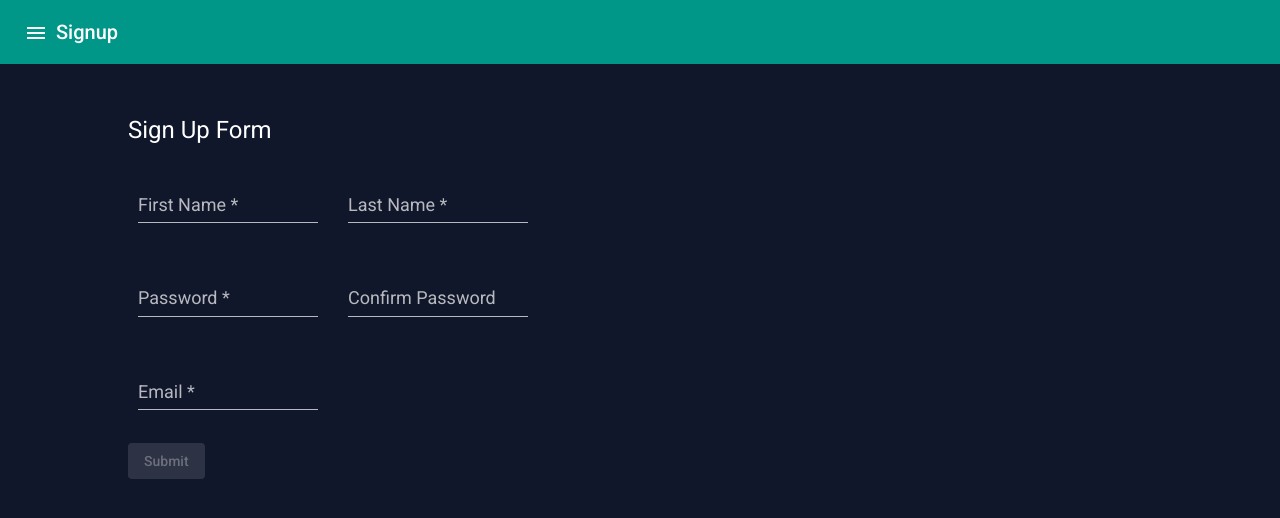
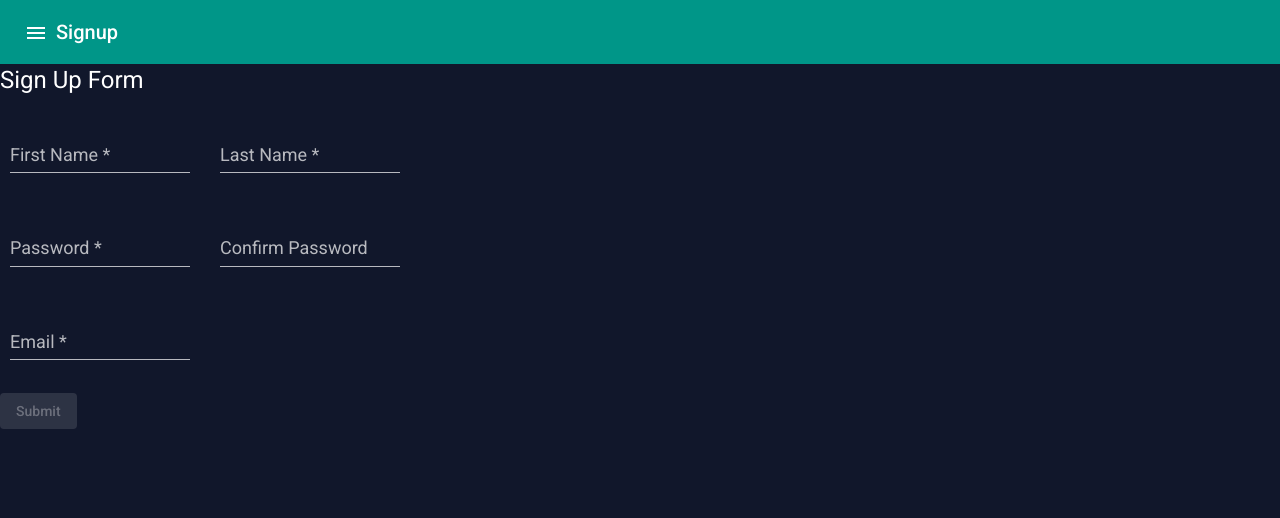
Before and after one commit to aaronpxavier/utopia-angular, an Angular app: page /signup in a window 1280 px wide. Shown: the top 518 px of the page. Built offline with nearby package versions, Linux system fonts and the light colour scheme.

Commit message:
moved container css class out of global scope

```diff
--- a/src/app/flight-booking/pages/flight-results-page/flight-results-page.component.html
+++ b/src/app/flight-booking/pages/flight-results-page/flight-results-page.component.html
@@ -1,6 +1,6 @@
 
 
-<div class="container">
+<div class="flt-results-container">
   <h1 class="flt-results-title">Departing Flights</h1>
   <app-flight-result-item *ngFor="let flight of departureFlights" [flight]="flight"></app-flight-result-item>
   <h1 class="flt-results-title" *ngIf="returnFlights.length > 0">Return Flights</h1>
--- a/src/app/flight-booking/pages/flight-results-page/flight-results-page.component.scss
+++ b/src/app/flight-booking/pages/flight-results-page/flight-results-page.component.scss
@@ -2,3 +2,9 @@
   margin-top: 50px;
   color: #e51937;
 }
+.flt-results-container {
+  margin: 0 auto;
+  width: 80%;
+  padding: 10px;
+  padding-top: 50px;
+}
--- a/src/styles.scss
+++ b/src/styles.scss
@@ -37,10 +37,3 @@ $utopia-angular-theme: mat-dark-theme((
 
 html, body { height: 100%; }
 body { margin: 0; font-family: Roboto, "Helvetica Neue", sans-serif; background-color: #11172b; color: white}
-
-.container {
-  margin: 0 auto;
-  width: 80%;
-  padding: 10px;
-  padding-top: 50px;
-}
```
